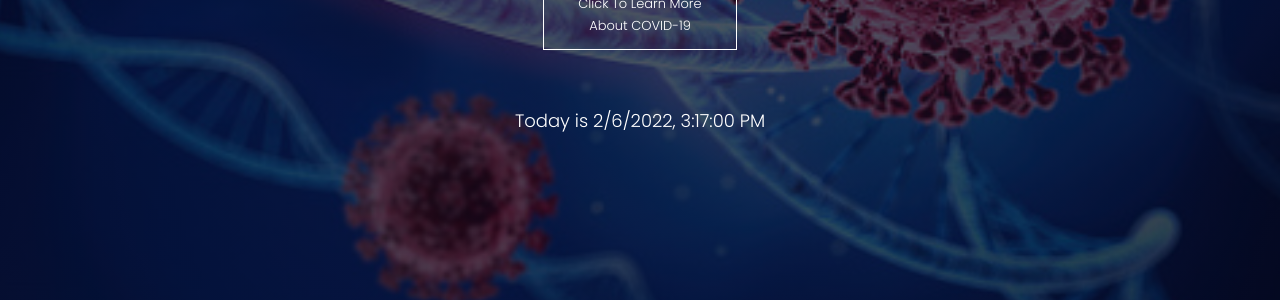
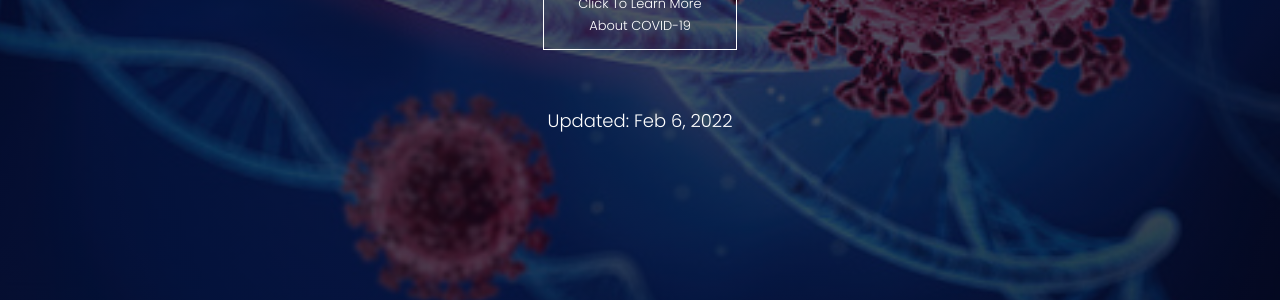
Before and after one commit to Pasin3ru/Tracking-COVID-19, a Jekyll site: the page built from index.html, in a window 1280 px wide and 900 px high, scrolled down 395 px. Shown: the part 152-452 px from the top of the window. Built offline with Jekyll 4.4.1, drawn with Linux system fonts in a browser that asks for light colours.

Commit message:
Update home.html

```diff
--- a/_layouts/home.html
+++ b/_layouts/home.html
@@ -10,8 +10,7 @@ layout: default
   <p>Presume That You Are Being Exposed To COVID-19 When Going Into Public<br>
     Take Precautions Such As The Use Of A Mask OR Face Covering Accordingly</p>
   <p><a href="learn-more.html" class="hero-btn">Click To Learn More<br>About COVID-19</a></p>
-  <ul class="date_time">Today is  <span id="datetime"></span></ul><script>var dt = new Date();
-    document.getElementById("datetime").innerHTML=dt.toLocaleString();</script>
+  <ul class="date_time">Updated: Feb 6, 2022</ul>
 
 </div>
 
```
